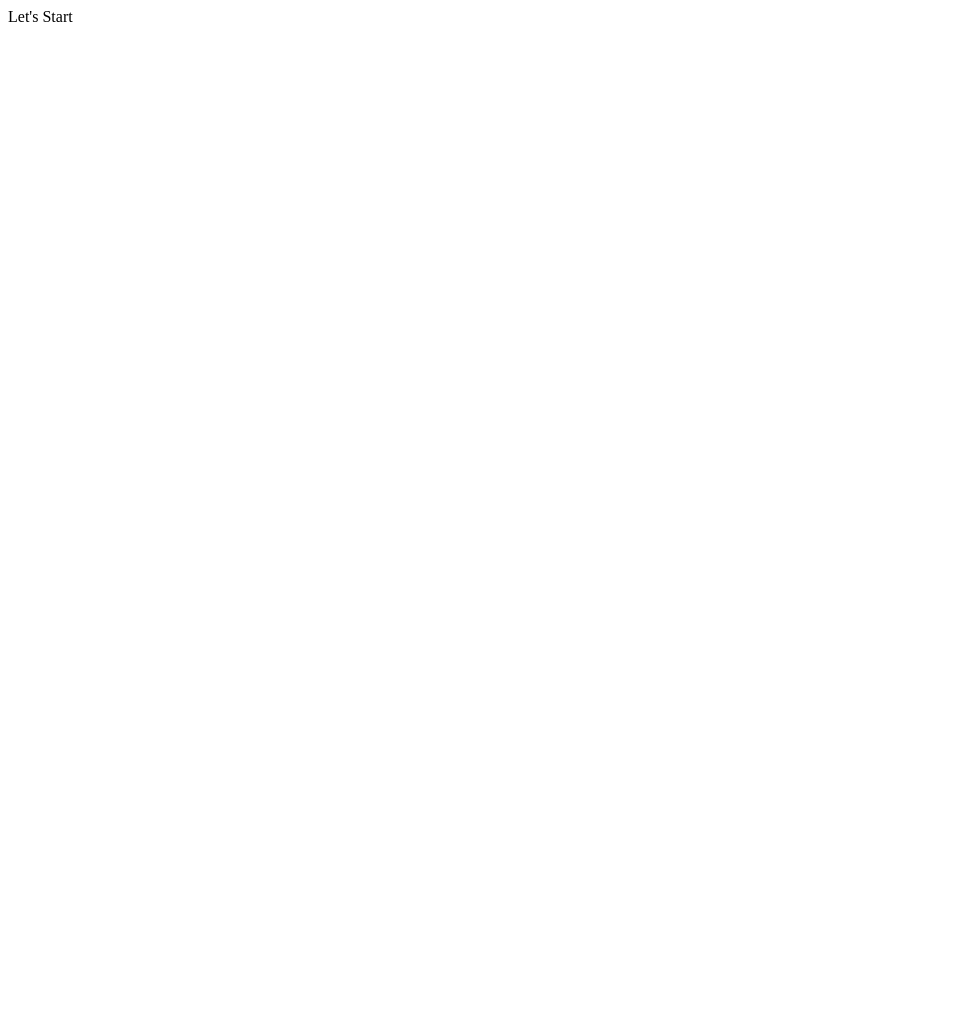
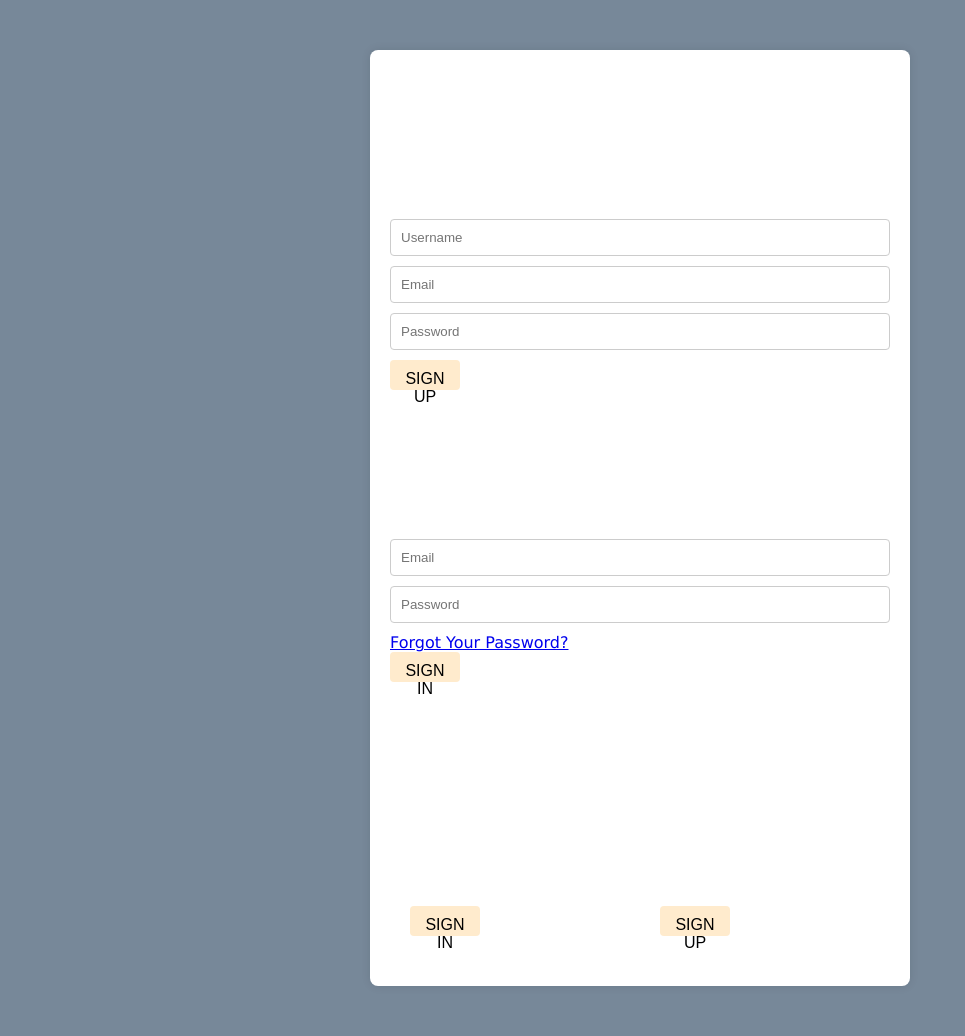
Before and after one commit to SumedhaKS/Team_ISE, a Django app: page / in a window 1280 px wide. Before the commit the part shown is almost empty. Shown: the whole page, without its empty margins (0-965 px from the left). Before the commit the page ends 22 px from the top, so only its background shows below. Run offline with Django 5.2, Linux system fonts and the light colour scheme.

Commit message:
just integrated front & back end with django (no functionalities added))

```diff
--- a/project_AI/myapp/urls.py
+++ b/project_AI/myapp/urls.py
@@ -0,0 +1,8 @@
+from django.contrib import admin
+from django.urls import path
+from myapp import views
+
+urlpatterns = [
+    path('admin/', admin.site.urls),
+    path('', views.home, name='home'),
+]
--- /dev/null
+++ b/project_AI/myapp/views.py
@@ -0,0 +1,5 @@
+from django.shortcuts import render
+from django.http import HttpResponse
+
+def home(request):
+    return render(request, 'index.html')
--- a/project_AI/project_AI/settings.py
+++ b/project_AI/project_AI/settings.py
@@ -27,17 +27,16 @@ DEBUG = True
 
 ALLOWED_HOSTS = []
 
-
 # Application definition
 
 INSTALLED_APPS = [
-    'myapp.apps.MyappConfig',
     'django.contrib.admin',
     'django.contrib.auth',
     'django.contrib.contenttypes',
     'django.contrib.sessions',
     'django.contrib.messages',
     'django.contrib.staticfiles',
+    'myapp',
 ]
 
 MIDDLEWARE = [
@@ -55,7 +54,7 @@ ROOT_URLCONF = 'project_AI.urls'
 TEMPLATES = [
     {
         'BACKEND': 'django.template.backends.django.DjangoTemplates',
-        'DIRS': [BASE_DIR / "templates"],
+        'DIRS': [BASE_DIR / 'templates'],
         'APP_DIRS': True,
         'OPTIONS': {
             'context_processors': [
--- a/project_AI/project_AI/urls.py
+++ b/project_AI/project_AI/urls.py
@@ -15,10 +15,11 @@ Including another URLconf
     2. Add a URL to urlpatterns:  path('blog/', include('blog.urls'))
 """
 from django.contrib import admin
-from django.urls import path
-from . import views
+from django.urls import include, path
+from myapp import views
+from django.conf import settings
 
 urlpatterns = [
     path('admin/', admin.site.urls),
-    path('', views.test, name='test'),
+    path('', include('myapp.urls')),
 ]
--- a/project_AI/project_AI/views.py
+++ /dev/null
@@ -1,5 +0,0 @@
-from django.shortcuts import render
-from django.http import HttpResponse
-# Create your views here.
-def test(request):
-    return HttpResponse("Let's Start")
--- a/project_AI/static/css/style.css
+++ b/project_AI/static/css/style.css
@@ -0,0 +1,112 @@
+/* Resetting default margin and padding */
+body,
+html {
+    margin: 0;
+    padding: 0;
+}
+
+/* Global styles */
+.back {
+    background-color: lightslategray;
+    font-family: Verdana, Geneva, Tahoma, sans-serif;
+    color: white;
+}
+
+/* Form container */
+.m_container {
+    max-width: 500px;
+    margin: 50px auto;
+    padding: 20px;
+    background: white;
+    border-radius: 8px;
+    box-shadow: 0 0 10px rgba(0, 0, 0, 0.1);
+}
+
+/* Headings */
+.create,
+.si,
+.we,
+.wel {
+    font-size: 30px;
+    text-align: center;
+}
+
+/* Social icons */
+.m_social-icons {
+    text-align: center;
+    margin-bottom: 20px;
+}
+
+.m_icon {
+    display: inline-block;
+    margin-right: 10px;
+}
+
+/* Other styles */
+.cr,
+.use,
+.per,
+.p {
+    font-family: cursive;
+    font-weight: bold;
+    text-align: center;
+}
+
+/* Form elements */
+input[type="text"],
+input[type="email"],
+input[type="password"],
+button {
+    display: block;
+    width: 100%;
+    padding: 10px;
+    margin-bottom: 10px;
+    border: 1px solid #ccc;
+    border-radius: 4px;
+    box-sizing: border-box;
+}
+
+/* Buttons */
+.sign-up-button,
+.sign-in-button,
+.m_hidden {
+    background: blanchedalmond;
+    color: black;
+    height: 30px;
+    width: 70px;
+    cursor: pointer;
+    border: none;
+    border-radius: 4px;
+    font-size: 16px;
+    text-transform: uppercase;
+}
+
+.sign-up-button:hover,
+.sign-in-button:hover,
+.m_hidden:hover {
+    background: beige;
+}
+
+/* Toggle container */
+.m_toggle-container {
+    margin-top: 20px;
+    text-align: center;
+}
+
+/* Toggle panels */
+.m_toggle {
+    display: flex;
+    justify-content: center;
+}
+
+.m_toggle-panel {
+    width: 50%;
+    padding: 20px;
+}
+
+/* Responsive adjustments */
+@media (max-width: 600px) {
+    .m_toggle-panel {
+        width: 100%;
+    }
+}
--- a/project_AI/templates/index.html
+++ b/project_AI/templates/index.html
@@ -1,11 +1,64 @@
+{% load static %}
 <!DOCTYPE html>
 <html lang="en">
+
 <head>
     <meta charset="UTF-8">
+    <meta http-equiv="X-UA-Compatible" content="IE=edge">
     <meta name="viewport" content="width=device-width, initial-scale=1.0">
-    <title>Document</title>
+    <link rel="stylesheet" href="{% static 'css/style.css' %}">
+    <title>User Registration Form</title>
 </head>
-<body>
 
+<body class="back">
+    <div class="m_container" id="m_container">
+        <div class="m_form-container m_sign-up">
+            <form action="#" method="post">
+                <h1 class="create">Create an Account</h1>
+                <div class="m_social-icons">
+                    <a href="#" class="m_icon" rel="noreferrer"><i class="m_fa-brands m_fa-google-plus-g"></i></a>
+                    <a href="#" class="m_icon" rel="noreferrer"><i class="m_fa-brands m_fa-facebook-f"></i></a>
+                    <a href="#" class="m_icon" rel="noreferrer"><i class="m_fa-brands m_fa-github"></i></a>
+                    <a href="#" class="m_icon" rel="noreferrer"><i class="m_fa-brands m_fa-linkedin-in"></i></a>
+                </div>
+                <p class="cr">or use your email for registration</p>
+                <input type="text" placeholder="Username">
+                <input type="email" placeholder="Email">
+                <input type="password" placeholder="Password">
+                <button type="submit" class="sign-up-button">Sign Up</button>
+            </form>
+        </div>
+        <div class="m_form-container m_sign-in">
+            <form action="#" method="post">
+                <h1 class="si">Sign In</h1>
+                <div class="m_social-icons">
+                    <a href="#" class="m_icon" rel="noreferrer"><i class="m_fa-brands m_fa-google-plus-g"></i></a>
+                    <a href="#" class="m_icon" rel="noreferrer"><i class="m_fa-brands m_fa-facebook-f"></i></a>
+                    <a href="#" class="m_icon" rel="noreferrer"><i class="m_fa-brands m_fa-github"></i></a>
+                    <a href="#" class="m_icon" rel="noreferrer"><i class="m_fa-brands m_fa-linkedin-in"></i></a>
+                </div>
+                <p class="use">or use your email and password</p>
+                <input type="email" placeholder="Email">
+                <input type="password" placeholder="Password">
+                <a href="#" rel="noreferrer">Forgot Your Password?</a>
+                <button type="submit" class="sign-in-button">Sign In</button>
+            </form>
+        </div>
+        <div class="m_toggle-container">
+            <div class="m_toggle">
+                <div class="m_toggle-panel m_toggle-left">
+                    <h1 class="we">Welcome Back!</h1>
+                    <p class="per">Enter your personal details to use all site features</p>
+                    <button class="m_hidden" id="m_login">Sign In</button>
+                </div>
+                <div class="m_toggle-panel m_toggle-right">
+                    <h1 class="wel">Welcome, Friend!</h1>
+                    <p class="p">Enter your personal details to use all site features</p>
+                    <button class="m_hidden" id="m_register">Sign Up</button>
+                </div>
+            </div>
+        </div>
+    </div>
 </body>
+
 </html>
```
Also changed, not shown: 1 other file.
